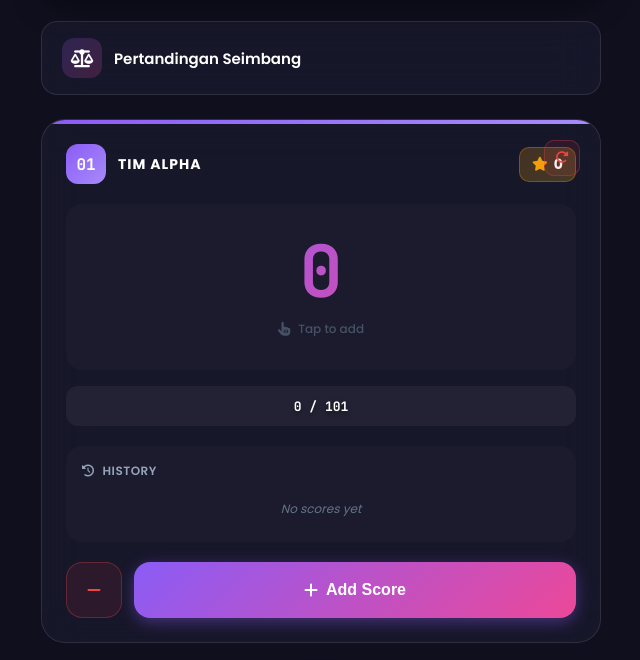
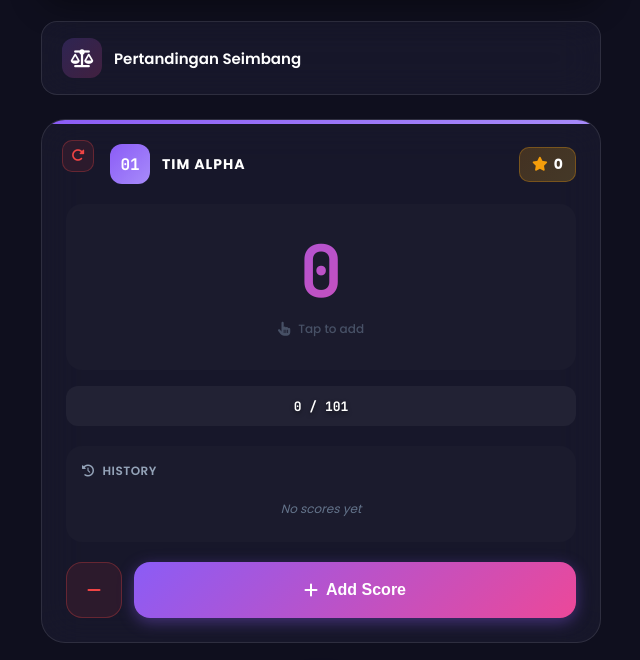
Before and after one commit to nullxdbot/domino, a plain HTML site: page index.html in a window 1280 px wide. Shown: the part 113-773 px from the top of the page, without its empty margins (319-959 px from the left). Drawn offline with Linux system fonts and the light colour scheme.

Commit message:
update: commit terbaru dari Termux

```diff
--- a/css/style.css
+++ b/css/style.css
@@ -295,9 +295,9 @@ body {
 .quick-reset.modern {
     position: absolute;
     top: 20px;
-    right: 20px;
-    width: 36px;
-    height: 36px;
+    left: 20px;
+    width: 32px;
+    height: 32px;
     background: rgba(239, 68, 68, 0.1);
     border: 1px solid rgba(239, 68, 68, 0.3);
     border-radius: 10px;
@@ -321,6 +321,7 @@ body {
     justify-content: space-between;
     align-items: center;
     margin-bottom: 20px;
+    padding-left: 44px;
 }
 
 .player-info {
--- a/index.html
+++ b/index.html
@@ -325,7 +325,7 @@
                             <i class="fa-brands fa-telegram"></i>
                         </a>
                     </div>
-                    <p class="developer-credit">Made with ❤️ by Farrel Aulia</p>
+                    <p class="developer-credit">Made with ❤️ by Farrel Aulia Irfealdo</p>
                 </div>
             </div>
         </div>
```
